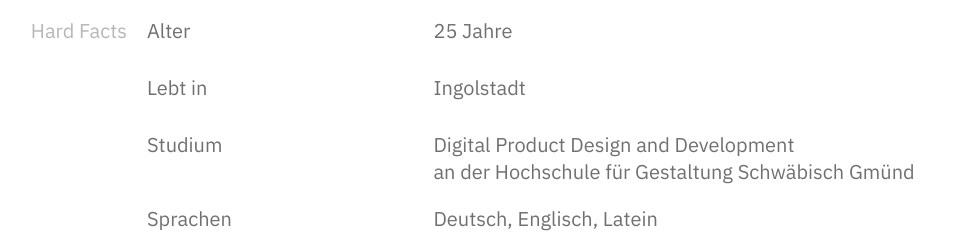
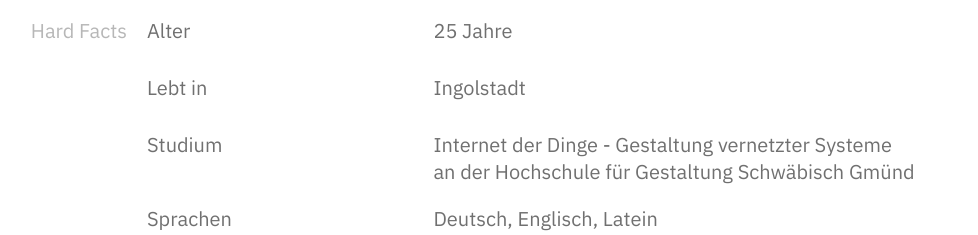
Before and after one commit to schneideranna/portfolio, a plain HTML site: page html/ueber-mich.html in a window 1280 px wide. Shown: the part 940-1175 px from the top of the page, without its empty margins (206-1184 px from the left). Drawn offline with Linux system fonts and the light colour scheme.

Commit message:
recommit due to build error

```diff
--- a/html/ueber-mich.html
+++ b/html/ueber-mich.html
@@ -49,7 +49,7 @@
 						</div>
 						<div class="text-container-bullet-points">
 							<p class="text-container-bullet-points-left">Studium</p>
-							<p class="text-container-bullet-points-right">Digital Product Design and Development<br/>an der Hochschule für Gestaltung Schwäbisch Gmünd</p>
+							<p class="text-container-bullet-points-right">Internet der Dinge - Gestaltung vernetzter Systeme<br/>an der Hochschule für Gestaltung Schwäbisch Gmünd</p>
 						</div>
 						<div class="text-container-bullet-points">
 							<p class="text-container-bullet-points-left">Sprachen</p>
```
